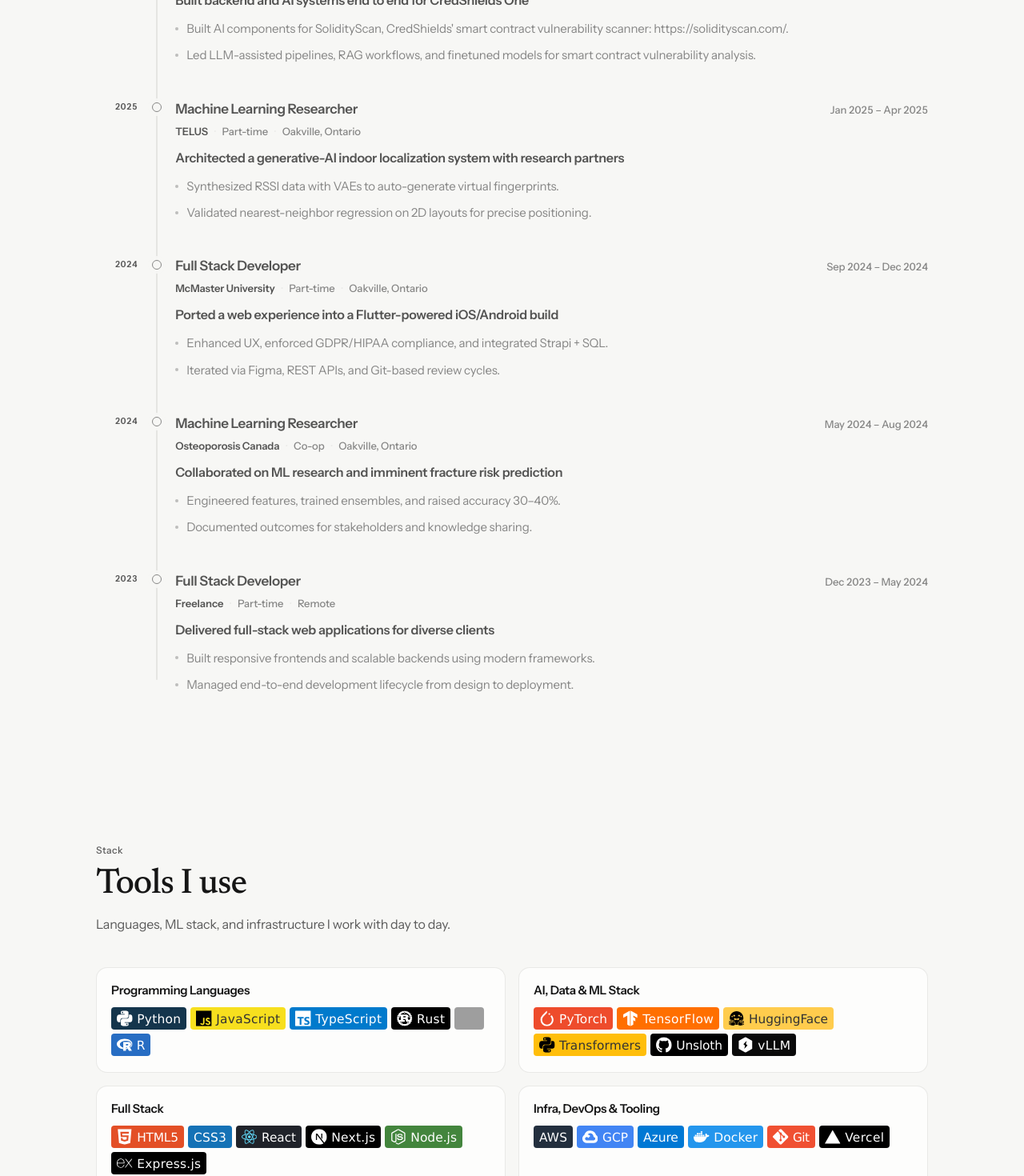
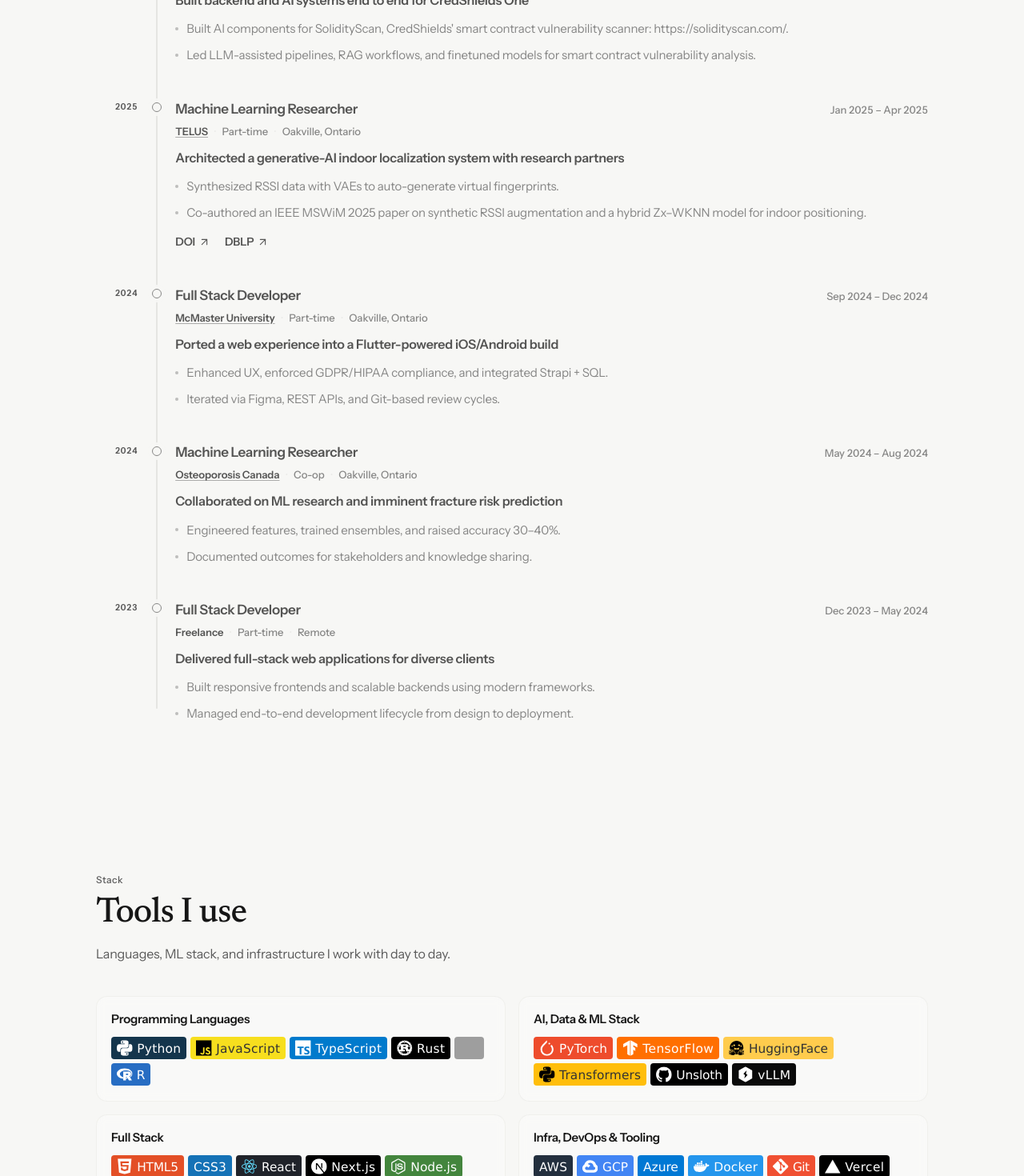
Before and after one commit to rutts29/rutts29, a Next.js app in the folder terminal-portfolio/: page / in a window 1280 px wide. Shown: the part 3320-4790 px from the top of the page at 80% size. Built offline with nearby package versions, Linux system fonts and the light colour scheme; grey boxes are pictures that could not be loaded.

Commit message:
Soften skill cards, clarify employer links, link TELUS paper
Make stack panels more transparent, underline employer names,
and surface the IEEE MSWiM paper on the TELUS role.

```diff
--- a/terminal-portfolio/app/simple-portfolio.css
+++ b/terminal-portfolio/app/simple-portfolio.css
@@ -1094,7 +1094,23 @@
 
 .simple-role-head .simple-meta-line a {
   color: var(--simple-text);
-  font-weight: 550;
+  font-weight: 600;
+  text-decoration: underline;
+  text-decoration-thickness: 1px;
+  text-underline-offset: 0.18em;
+  text-decoration-color: color-mix(in srgb, var(--simple-text) 45%, transparent);
+  transition:
+    color var(--dur) ease,
+    text-decoration-color var(--dur) ease;
+}
+
+.simple-role-head .simple-meta-line a:hover {
+  color: var(--simple-text);
+  text-decoration-color: var(--simple-text);
+}
+
+.simple-role-links {
+  margin-top: 2px;
 }
 
 .simple-dot {
@@ -1157,17 +1173,19 @@
 .simple-skill-card {
   min-height: 132px;
   padding: 18px;
-  border: 1px solid color-mix(in srgb, var(--simple-line) 80%, transparent);
+  border: 1px solid color-mix(in srgb, var(--simple-line) 45%, transparent);
   border-radius: 14px;
-  background: color-mix(in srgb, var(--simple-panel) 72%, transparent);
+  background: color-mix(in srgb, var(--simple-panel) 28%, transparent);
+  backdrop-filter: blur(6px);
+  -webkit-backdrop-filter: blur(6px);
   transition:
     background-color var(--dur) ease,
     border-color var(--dur) ease;
 }
 
 .simple-skill-card:hover {
-  background: var(--simple-panel);
-  border-color: var(--simple-line);
+  background: color-mix(in srgb, var(--simple-panel) 48%, transparent);
+  border-color: color-mix(in srgb, var(--simple-line) 70%, transparent);
 }
 
 .simple-skill-card .simple-title {
@@ -1206,7 +1224,14 @@
 
 html[data-simple-resolved="dark"] .simple-skill-card,
 .simple-portfolio[data-theme="dark"] .simple-skill-card {
-  background: color-mix(in srgb, var(--simple-panel) 88%, transparent);
+  background: color-mix(in srgb, var(--simple-panel) 32%, transparent);
+  border-color: color-mix(in srgb, #fff 10%, transparent);
+}
+
+html[data-simple-resolved="dark"] .simple-skill-card:hover,
+.simple-portfolio[data-theme="dark"] .simple-skill-card:hover {
+  background: color-mix(in srgb, var(--simple-panel) 52%, transparent);
+  border-color: color-mix(in srgb, #fff 16%, transparent);
 }
 
 html[data-simple-resolved="dark"] .simple-badges img,
--- a/terminal-portfolio/src/components/SimplePortfolio.tsx
+++ b/terminal-portfolio/src/components/SimplePortfolio.tsx
@@ -723,6 +723,20 @@
                             <li key={detail}>{detail}</li>
                           ))}
                         </ul>
+                        {role.relatedLinks && role.relatedLinks.length > 0 ? (
+                          <div className="simple-inline-links simple-role-links">
+                            {role.relatedLinks.map((link) => (
+                              <a
+                                key={link.href}
+                                href={link.href}
+                                {...externalLinkProps}
+                              >
+                                {link.prefix ?? link.label}
+                                <ArrowUpRight aria-hidden="true" />
+                              </a>
+                            ))}
+                          </div>
+                        ) : null}
                       </div>
                     </li>
                   );
--- a/terminal-portfolio/src/config/commands.ts
+++ b/terminal-portfolio/src/config/commands.ts
@@ -72,6 +72,24 @@
       tone: "muted",
     },
     { type: "list", items: role.details },
+    ...(role.companyUrl
+      ? [
+          {
+            type: "link" as const,
+            label: role.companyUrl.replace(/^https?:\/\//, ""),
+            href: role.companyUrl,
+            prefix: "Company",
+          },
+        ]
+      : []),
+    ...(role.relatedLinks ?? []).map(
+      (link): TerminalLine => ({
+        type: "link",
+        label: link.label,
+        href: link.href,
+        prefix: link.prefix,
+      }),
+    ),
   ]),
 ];
 
--- a/terminal-portfolio/src/config/portfolioContent.ts
+++ b/terminal-portfolio/src/config/portfolioContent.ts
@@ -28,6 +28,8 @@
   location: string;
   details: string[];
   isCurrent?: boolean;
+  /** Related publications or project links for this role. */
+  relatedLinks?: PortfolioLink[];
 };
 
 export type Project = {
@@ -272,7 +274,19 @@
       details: [
         "Architected a generative-AI indoor localization system with research partners.",
         "Synthesized RSSI data with VAEs to auto-generate virtual fingerprints.",
-        "Validated nearest-neighbor regression on 2D layouts for precise positioning.",
+        "Co-authored an IEEE MSWiM 2025 paper on synthetic RSSI augmentation and a hybrid Zx–WKNN model for indoor positioning.",
+      ],
+      relatedLinks: [
+        {
+          label: "10.1109/MSWiM67937.2025.11309178",
+          href: "https://doi.org/10.1109/MSWiM67937.2025.11309178",
+          prefix: "DOI",
+        },
+        {
+          label: "DBLP record",
+          href: "https://dblp.org/rec/conf/mswim/AhmedSCDZB25",
+          prefix: "DBLP",
+        },
       ],
     },
     {
```
